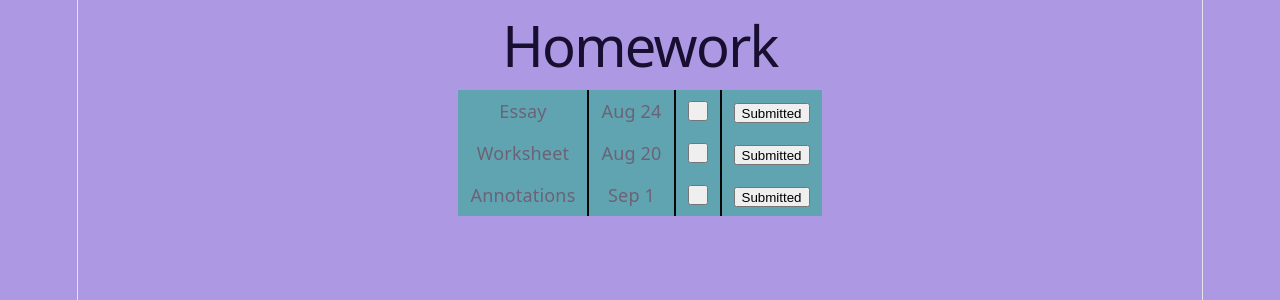
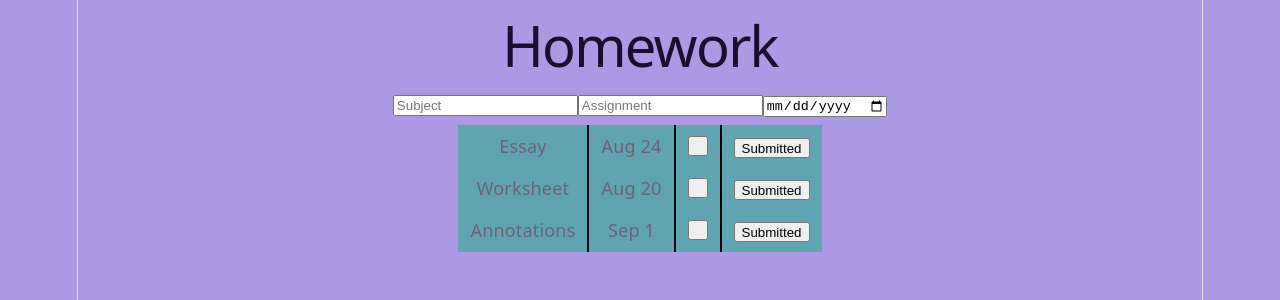
Before and after one commit to fedcofi29-sketch/Summer26Website, a React (Vite) app in the folder client/: page / in a window 1280 px wide. Shown: the top 300 px of the page. Built offline with nearby package versions, Linux system fonts and the light colour scheme.

Commit message:
more inputs than I realized

```diff
--- a/client/src/App.css
+++ b/client/src/App.css
@@ -17,6 +17,12 @@ body {
 
 .vertical-lines td:last-child { /* removes the line on the last item so there is no table border */
   border-right: none
+}
+
+.input-div {
+  margin-top: 0;
+  margin-bottom: 8px;
+
 }
 
 .utility-button {
--- a/client/src/App.jsx
+++ b/client/src/App.jsx
@@ -23,15 +23,22 @@ const myWork = [
 
 const Months = ['Jan', 'Feb', 'Mar', 'Apr', 'May', 'Jun', 'Jul', 'Aug', 'Sep', 'Oct', 'Nov', 'Dec']
 
-function convertToDate(month, day) { // I'm planning on passing the month value as a number in the actual app
+function convertToDate(month, day) { // Just learned there is a literal date input, so this might not be needed
   const monthName = Months[month-1] // Account for index starting at 0
   return `${monthName} ${day}`
 }
 
+/* I looked through the inputs and found way more than I expected. Remember to check those in the future.
+    Checkbox, submit, date/time could all be useful going forward */
 function App() {
   return (
     <div>
       <h1 className='hw-heading'>Homework</h1>
+        <div className='input-div'>
+          <input type = 'string' placeholder = 'Subject'></input>
+          <input type = 'string' placeholder = 'Assignment'></input>
+          <input type = 'date'></input>
+        </div>
         <table className='vertical-lines'> {/* I think it just looks nicer to only have divisions this way */}
         <thead> {/* Not really sure what thead does but it gives me an error message if I don't have it */}
           {myWork.map(work => (
```
